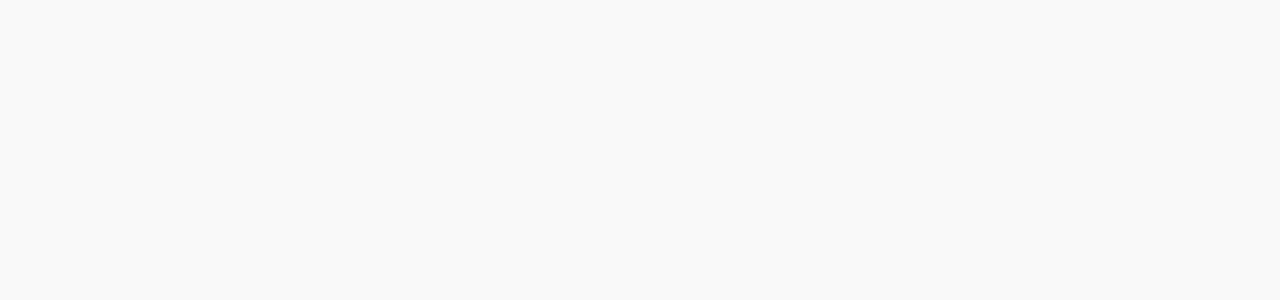
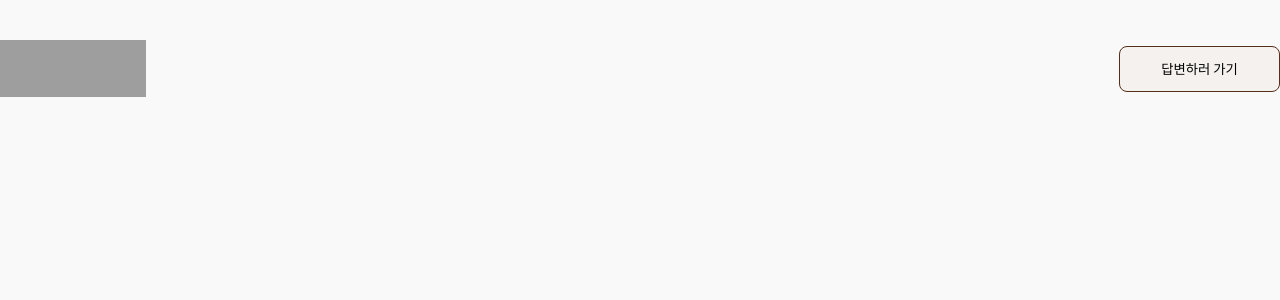
Before and after one commit to jaywai-lee/OpenMind, a React (Vite) app: page /list in a window 1280 px wide. Before the commit this address had no page. Shown: the top 300 px of the page. Built offline with nearby package versions, Linux system fonts and the light colour scheme; grey boxes are pictures that could not be loaded; a web font is replaced by a local one.

Commit message:
✨ Feat: 질문 페이지 헤더 제작 (#26)

```diff
--- a/src/App.jsx
+++ b/src/App.jsx
@@ -1,6 +1,7 @@
 import { BrowserRouter, Routes, Route } from 'react-router-dom';
 import './App.css';
 import MainPage from './pages/MainPage';
+import ListPage from './pages/ListPage';
 import AnswerPage from './pages/AnswerPage';
 import _ComponentPage from './components/common/_ComponentsPage';
 import SubjectsFeedPage from './pages/SubjectsFeedPage';
@@ -15,6 +16,7 @@
           <Route path="/" element={<MainPage />} />
           <Route path="/post/:id" element={<SubjectsFeedPage />} />
           <Route path="/answer" element={<AnswerPage />} />
+          <Route path="/list" element={<ListPage />} />
 
           {/* component test */}
           {isDevelopment && (
--- /dev/null
+++ b/src/components/ListHeader.jsx
@@ -0,0 +1,17 @@
+import styles from './ListHeader.module.css';
+import logo from '../assets/icons/logo.svg';
+
+function ListHeader() {
+  return (
+    <div className={styles.group}>
+      <a href="/">
+        <img className={styles.logo} src={logo} alt="logo" />
+      </a>
+      <a href="/">
+        <button className={styles.button}>답변하러 가기</button>
+      </a>
+    </div>
+  );
+}
+
+export default ListHeader;
--- /dev/null
+++ b/src/components/ListHeader.module.css
@@ -0,0 +1,25 @@
+.group {
+  width: 100%;
+  height: 57px;
+  display: flex;
+  justify-content: space-between;
+  margin-top: 40px;
+}
+
+.group a {
+  display: flex;
+  align-items: center;
+}
+
+.logo {
+  width: 146px;
+  height: 57px;
+}
+
+.button {
+  width: 161px;
+  height: 46px;
+  background: var(--Brown-10);
+  border-radius: 8px;
+  border: 1px solid var(--Brown-40);
+}
--- /dev/null
+++ b/src/pages/ListPage.jsx
@@ -0,0 +1,11 @@
+import ListHeader from '../components/ListHeader';
+
+function ListPage() {
+  return (
+    <>
+      <ListHeader />
+    </>
+  );
+}
+
+export default ListPage;
```
